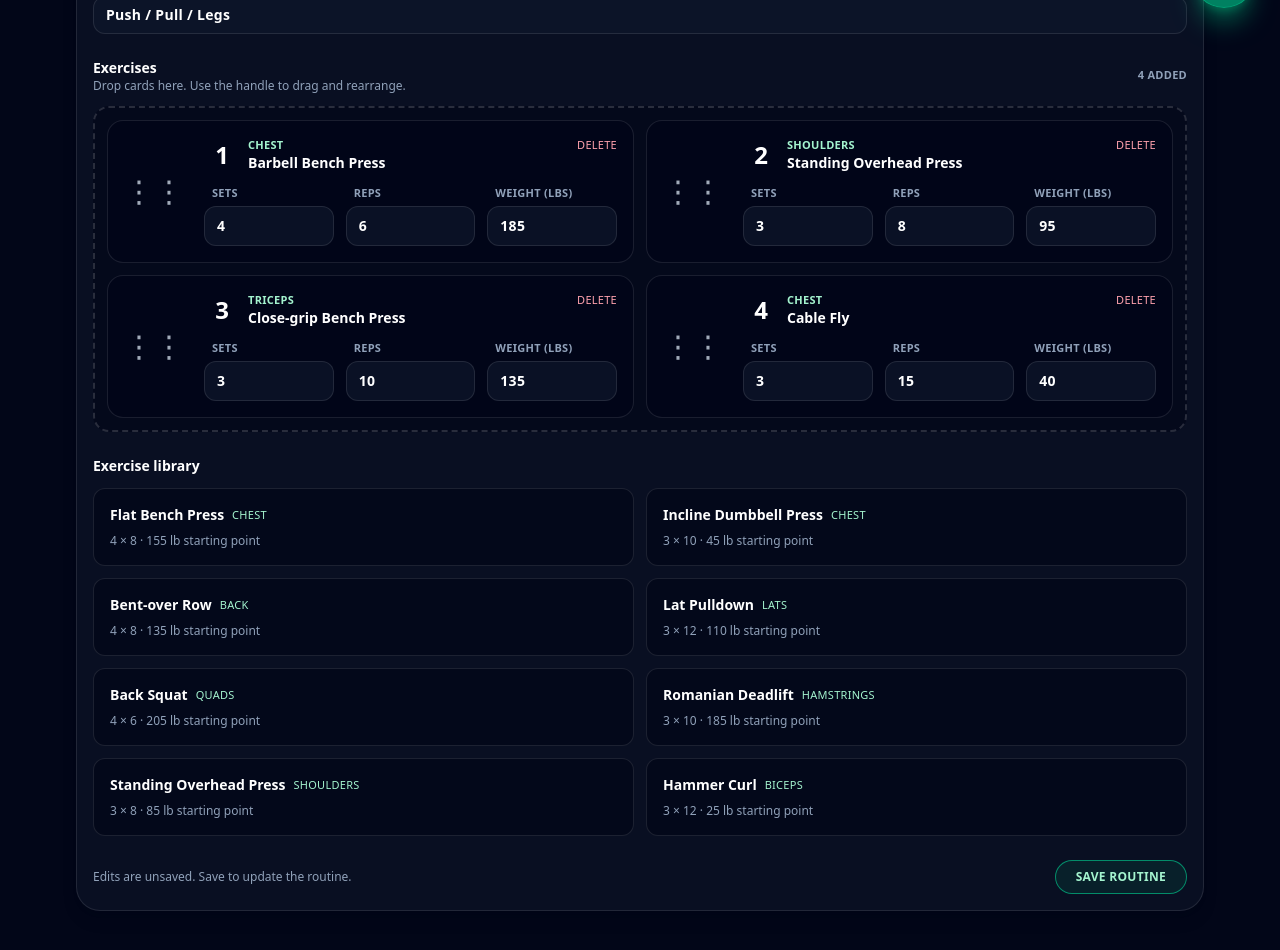
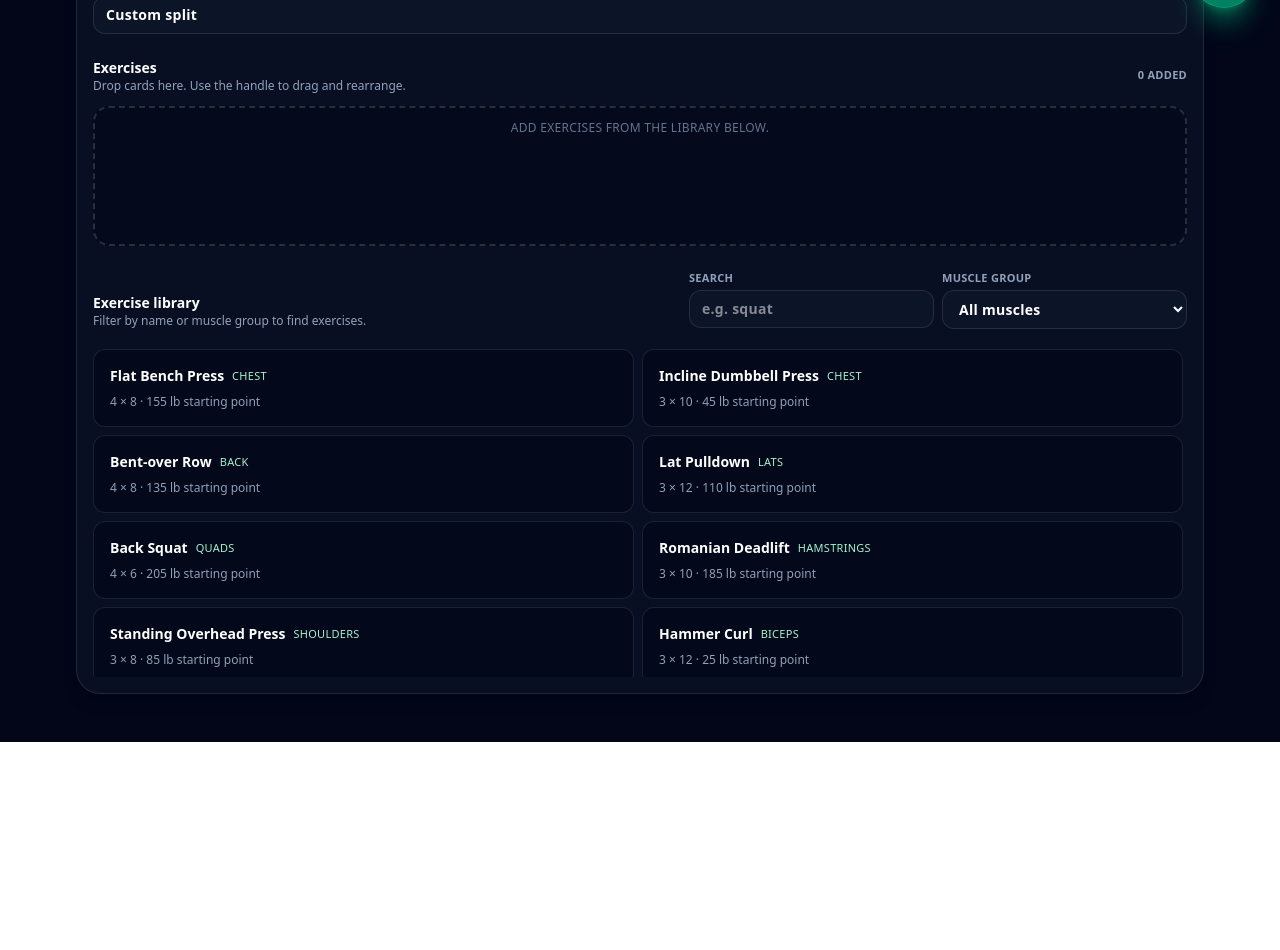
Before and after one commit to triek/privion, a Vue app: page /workout-routine in a window 1280 px wide. Shown: the part 760-1710 px from the top of the page. After the commit the page ends 1502 px from the top, so only its background shows below. Built offline with nearby package versions, Linux system fonts and the light colour scheme.

Commit message:
update routine builder for better UX, exercise filter, limit visible items

```diff
--- a/src/views/WorkoutRoutineView.vue
+++ b/src/views/WorkoutRoutineView.vue
@@ -96,6 +96,7 @@
               Pick a routine from the dropdown to update its name, exercises, and ordering.
             </p>
           </div>
+          <div class="flex flex-col gap-2">
             <div class="flex items-center gap-3">
               <label
                 class="flex items-center gap-2 text-xs font-semibold uppercase tracking-wide text-slate-400"
@@ -105,6 +106,7 @@
                   v-model="selectedRoutineId"
                   class="rounded-xl border border-white/15 bg-slate-950/70 px-3 py-2 text-sm text-white focus:border-emerald-400 focus:outline-none focus-visible:ring-2 focus-visible:ring-emerald-400/50"
                 >
+                  <option :value="NEW_ROUTINE_ID">New routine</option>
                   <option v-for="routine in routines" :key="routine.id" :value="routine.id">
                     {{ routine.name }}
                   </option>
@@ -113,10 +115,14 @@
               <button
                 type="button"
                 class="rounded-full border border-white/20 px-4 py-2 text-xs font-semibold uppercase tracking-wide text-slate-200 transition hover:-translate-y-0.5 hover:border-emerald-300/70 hover:text-emerald-100"
-              @click="addRoutine"
+                @click="saveRoutine"
               >
-              Add routine
+                Save routine
               </button>
+            </div>
+            <p class="text-[11px] font-semibold uppercase tracking-wide text-slate-400">
+              {{ lastSavedMessage }}
+            </p>
           </div>
         </div>
 
@@ -221,36 +227,38 @@
                     </div>
 
                     <!-- Sets, reps, weight -->
-                    <div class="grid gap-3 sm:grid-cols-3">
+                    <div class="flex flex-wrap items-center gap-3 text-sm text-slate-300">
                       <label
                         class="flex flex-col gap-1 text-[11px] font-semibold uppercase tracking-wide text-slate-400"
                       >
                         <div class="mx-2">Sets</div>
                         <input
                           v-model.number="exercise.sets"
-                          class="h-10 rounded-xl border border-white/10 bg-slate-900/70 px-3 text-sm text-white focus:border-emerald-400 focus:outline-none focus-visible:ring-2 focus-visible:ring-emerald-400/50"
+                          class="h-9 w-12 rounded-lg border border-white/10 bg-slate-900/70 px-2 py-1 text-sm text-white focus:border-emerald-400 focus:outline-none focus-visible:ring-2 focus-visible:ring-emerald-400/50"
                           min="1"
                           type="number"
                         />
                       </label>
+
                       <label
                         class="flex flex-col gap-1 text-[11px] font-semibold uppercase tracking-wide text-slate-400"
                       >
                         <div class="mx-2">Reps</div>
                         <input
                           v-model.number="exercise.reps"
-                          class="h-10 rounded-xl border border-white/10 bg-slate-900/70 px-3 text-sm text-white focus:border-emerald-400 focus:outline-none focus-visible:ring-2 focus-visible:ring-emerald-400/50"
+                          class="h-9 w-14 rounded-lg border border-white/10 bg-slate-900/70 px-2 py-1 text-sm text-white focus:border-emerald-400 focus:outline-none focus-visible:ring-2 focus-visible:ring-emerald-400/50"
                           min="1"
                           type="number"
                         />
                       </label>
+
                       <label
                         class="flex flex-col gap-1 text-[11px] font-semibold uppercase tracking-wide text-slate-400"
                       >
                         <div class="mx-2">Weight (lbs)</div>
                         <input
                           v-model.number="exercise.weight"
-                          class="h-10 rounded-xl border border-white/10 bg-slate-900/70 px-3 text-sm text-white focus:border-emerald-400 focus:outline-none focus-visible:ring-2 focus-visible:ring-emerald-400/50"
+                        class="w-20 rounded-xl border border-white/10 bg-slate-900/70 px-3 py-2 text-sm text-white placeholder:text-slate-500 focus:border-emerald-400 focus:outline-none focus-visible:ring-2 focus-visible:ring-emerald-400/50"
                           min="0"
                           step="5"
                           type="number"
@@ -263,11 +271,40 @@
             </div>
           </div>
 
-          <div class="space-y-3">
+          <div class="space-y-5">
+            <div class="flex flex-col gap-2 sm:flex-row sm:items-end sm:justify-between">
+              <div>
                 <h3 class="text-sm font-semibold text-white">Exercise library</h3>
-            <div class="grid gap-3 md:grid-cols-2">
+                <p class="text-xs text-slate-400">Filter by name or muscle group to find exercises.</p>
+              </div>
+              <div class="grid gap-2 sm:grid-cols-2">
+                <label class="flex flex-col gap-1 text-[11px] font-semibold uppercase tracking-wide text-slate-400">
+                  Search
+                  <input
+                    v-model="exerciseSearch"
+                    type="text"
+                    class="rounded-xl border border-white/10 bg-slate-900/70 px-3 py-2 text-sm text-white focus:border-emerald-400 focus:outline-none focus-visible:ring-2 focus-visible:ring-emerald-400/50"
+                    placeholder="e.g. squat"
+                  />
+                </label>
+                <label class="flex flex-col gap-1 text-[11px] font-semibold uppercase tracking-wide text-slate-400">
+                  Muscle group
+                  <select
+                    v-model="exerciseMuscleFilter"
+                    class="rounded-xl border border-white/10 bg-slate-900/70 px-3 py-2 text-sm text-white focus:border-emerald-400 focus:outline-none focus-visible:ring-2 focus-visible:ring-emerald-400/50"
+                  >
+                    <option value="all">All muscles</option>
+                    <option v-for="muscle in muscleGroups" :key="muscle" :value="muscle">
+                      {{ muscle }}
+                    </option>
+                  </select>
+                </label>
+              </div>
+            </div>
+
+            <div class="grid gap-2 md:grid-cols-2 max-h-82 overflow-y-auto pr-1">
               <button
-                v-for="exercise in exerciseLibrary"
+                v-for="exercise in filteredExercises"
                 :key="exercise.id"
                 type="button"
                 class="flex flex-col gap-2 rounded-xl border border-white/10 bg-slate-950/70 p-4 text-left text-sm text-slate-300 transition hover:border-emerald-300/60 hover:text-emerald-100"
@@ -284,20 +321,10 @@
                   {{ exercise.defaultWeight }} lb starting point
                 </p>
               </button>
+              <p v-if="!filteredExercises.length" class="text-xs text-slate-400">
+                No exercises match your filters.
+              </p>
             </div>
-          </div>
-
-          <div class="flex flex-col gap-3 sm:flex-row sm:items-center sm:justify-between">
-            <p class="text-xs text-slate-400">
-              {{ lastSavedMessage }}
-            </p>
-            <button
-              type="button"
-              class="inline-flex items-center justify-center gap-2 rounded-full border border-emerald-400/60 bg-emerald-500/10 px-5 py-2 text-xs font-semibold uppercase tracking-wide text-emerald-200 transition hover:-translate-y-0.5 hover:border-emerald-300/70"
-              @click="saveRoutine"
-            >
-              Save routine
-            </button>
           </div>
         </div>
         <div
@@ -369,7 +396,7 @@
 </template>
 
 <script setup lang="ts">
-import { computed, ref } from 'vue'
+import { computed, ref, watch } from 'vue'
 import { RouterLink } from 'vue-router'
 
 type RoutineExercise = {
@@ -396,6 +423,8 @@ type LibraryExercise = {
   defaultReps: number
   defaultWeight: number
 }
+
+const NEW_ROUTINE_ID = 'new-routine'
 
 const exerciseLibrary: LibraryExercise[] = [
   {
@@ -463,6 +492,15 @@ const exerciseLibrary: LibraryExercise[] = [
     defaultWeight: 25,
   },
 ]
+
+const muscleGroups = Array.from(new Set(exerciseLibrary.map((exercise) => exercise.muscle)))
+
+const createEmptyRoutine = (): Routine => ({
+  id: NEW_ROUTINE_ID,
+  name: 'New routine',
+  setName: 'Custom split',
+  exercises: [],
+})
 
 const routines = ref<Routine[]>([
   {
@@ -576,19 +614,25 @@ const routines = ref<Routine[]>([
     ],
   },
 ])
+const routineDraft = ref<Routine>(createEmptyRoutine())
 
 const activeRoutineId = ref(routines.value[0]?.id ?? '')
-const selectedRoutineId = ref(routines.value[0]?.id ?? '')
+const selectedRoutineId = ref<string>(NEW_ROUTINE_ID)
 const draggingIndex = ref<number | null>(null)
 const lastSavedAt = ref<string | null>(null)
 const showSwitchModal = ref(false)
+const exerciseSearch = ref('')
+const exerciseMuscleFilter = ref('all')
 
 const activeRoutine = computed(
   () => routines.value.find((routine) => routine.id === activeRoutineId.value) ?? null,
 )
-const selectedRoutine = computed(
-  () => routines.value.find((routine) => routine.id === selectedRoutineId.value) ?? null,
-)
+const selectedRoutine = computed(() => {
+  if (selectedRoutineId.value === NEW_ROUTINE_ID) {
+    return routineDraft.value
+  }
+  return routines.value.find((routine) => routine.id === selectedRoutineId.value) ?? null
+})
 const routineSets = computed(() => {
   const grouped: Record<string, Routine[]> = {}
   routines.value.forEach((routine) => {
@@ -606,23 +650,31 @@ const activeRoutineSetRoutines = computed(() => {
   return routines.value.filter((routine) => routine.setName === setName)
 })
 
+const filteredExercises = computed(() => {
+  const searchTerm = exerciseSearch.value.trim().toLowerCase()
+  return exerciseLibrary.filter((exercise) => {
+    const matchesMuscle =
+      exerciseMuscleFilter.value === 'all' || exercise.muscle === exerciseMuscleFilter.value
+    const matchesSearch = !searchTerm || exercise.name.toLowerCase().includes(searchTerm)
+    return matchesMuscle && matchesSearch
+  })
+})
+
 const lastSavedMessage = computed(() =>
   lastSavedAt.value
     ? `Last saved ${lastSavedAt.value}`
     : 'Edits are unsaved. Save to update the routine.',
 )
 
-function addRoutine() {
-  const newId = `routine-${Date.now()}`
-  const newRoutine: Routine = {
-    id: newId,
-    name: 'New routine',
-    setName: 'Custom split',
-    exercises: [],
+watch(
+  () => selectedRoutineId.value,
+  (newId) => {
+    if (newId === NEW_ROUTINE_ID) {
+      routineDraft.value = createEmptyRoutine()
+      lastSavedAt.value = null
     }
-  routines.value.unshift(newRoutine)
-  selectedRoutineId.value = newId
-}
+  },
+)
 
 function setActiveRoutine(id: string) {
   activeRoutineId.value = id
@@ -670,6 +722,27 @@ function handleDrop(targetIndex: number) {
 }
 
 function saveRoutine() {
+  const routine = selectedRoutine.value
+  if (!routine) return
+
+  if (selectedRoutineId.value === NEW_ROUTINE_ID) {
+    const idTimestamp = Date.now()
+    const newId = `routine-${idTimestamp}`
+    const exercisesWithIds = routine.exercises.map((exercise, index) => ({
+      ...exercise,
+      id: `${newId}-${index + 1}-${idTimestamp + index}`,
+    }))
+
+    const newRoutine: Routine = {
+      ...routine,
+      id: newId,
+      exercises: exercisesWithIds,
+    }
+
+    routines.value.unshift(newRoutine)
+    selectedRoutineId.value = newId
+  }
+
   const timestamp = new Date()
   lastSavedAt.value = timestamp.toLocaleTimeString([], { hour: '2-digit', minute: '2-digit' })
 }
```
Lines whose indentation alone changed are shown as unchanged.
